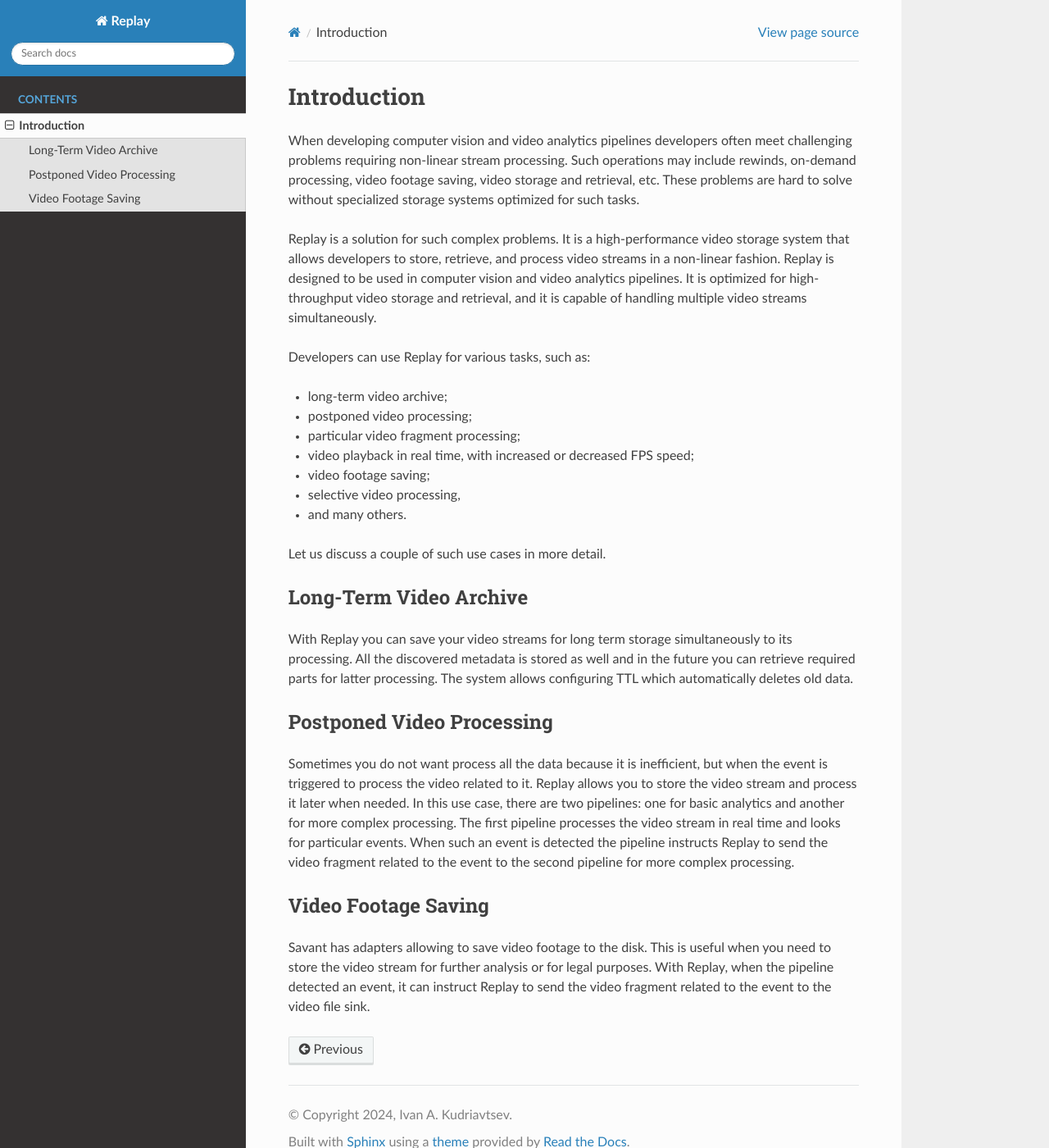
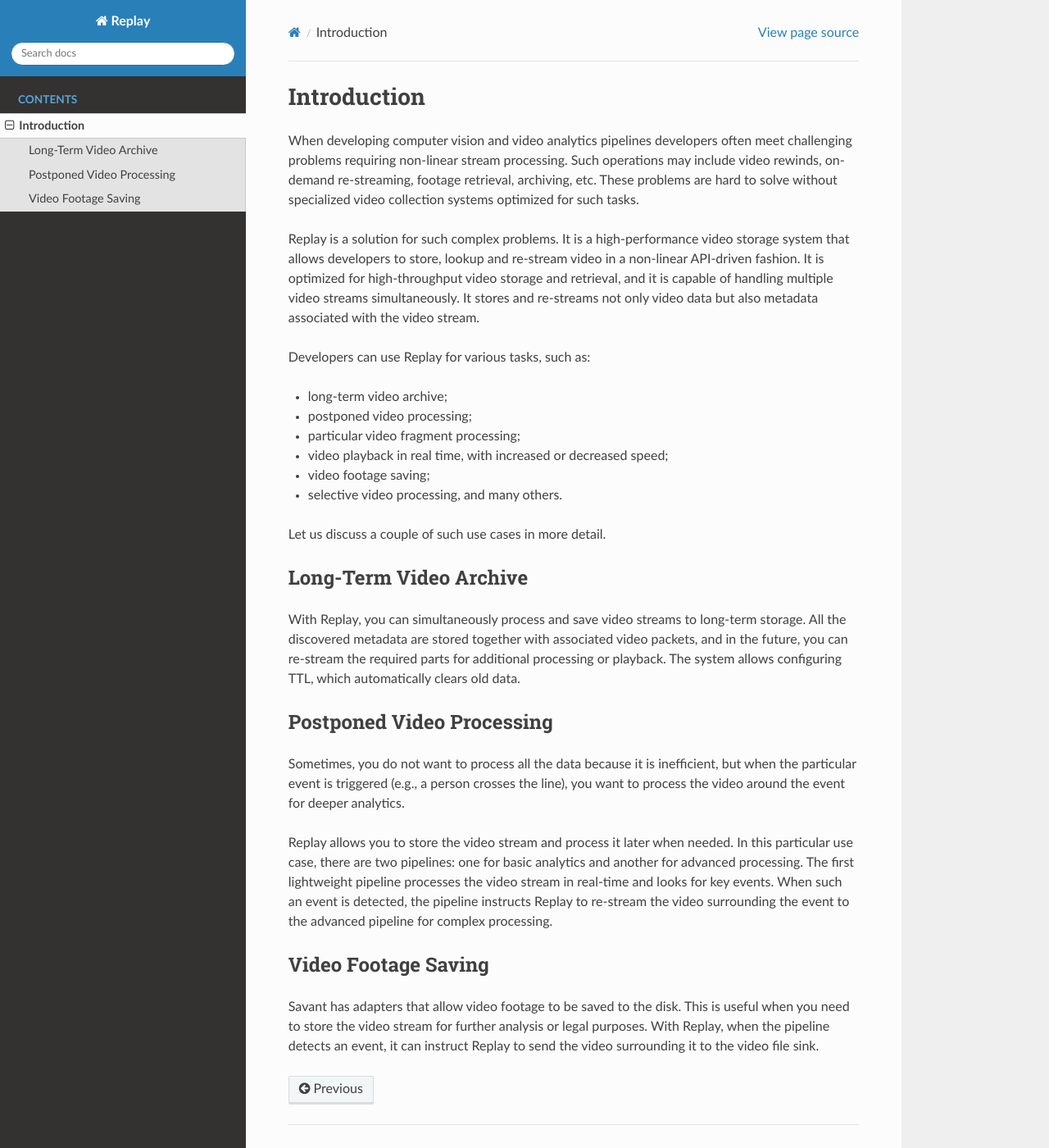
Before and after one commit to insight-platform/Replay, a Sphinx documentation site: the page built from docs/sections/introduction.rst, in a window 1280 px wide and 1400 px high. Shown: the whole window at 82% size. Built offline with Sphinx 7.4.7 and the Read the Docs theme 2.0.0, drawn with Linux system fonts in a browser that asks for light colours.

Commit message:
docs update

```diff
--- a/docs/sections/introduction.rst
+++ b/docs/sections/introduction.rst
@@ -1,33 +1,34 @@
 Introduction
 ============
 
-When developing computer vision and video analytics pipelines developers often meet challenging problems requiring non-linear stream processing. Such operations may include rewinds, on-demand processing, video footage saving, video storage and retrieval, etc. These problems are hard to solve without specialized storage systems optimized for such tasks.
+When developing computer vision and video analytics pipelines developers often meet challenging problems requiring non-linear stream processing. Such operations may include video rewinds, on-demand re-streaming, footage retrieval, archiving, etc. These problems are hard to solve without specialized video collection systems optimized for such tasks.
 
-Replay is a solution for such complex problems. It is a high-performance video storage system that allows developers to store, retrieve, and process video streams in a non-linear fashion. Replay is designed to be used in computer vision and video analytics pipelines. It is optimized for high-throughput video storage and retrieval, and it is capable of handling multiple video streams simultaneously.
+Replay is a solution for such complex problems. It is a high-performance video storage system that allows developers to store, lookup and re-stream video in a non-linear API-driven fashion. It is optimized for high-throughput video storage and retrieval, and it is capable of handling multiple video streams simultaneously. It stores and re-streams not only video data but also metadata associated with the video stream.
 
 Developers can use Replay for various tasks, such as:
 
 - long-term video archive;
 - postponed video processing;
 - particular video fragment processing;
-- video playback in real time, with increased or decreased FPS speed;
+- video playback in real time, with increased or decreased speed;
 - video footage saving;
-- selective video processing,
-- and many others.
+- selective video processing, and many others.
 
 Let us discuss a couple of such use cases in more detail.
 
 Long-Term Video Archive
 -----------------------
 
-With Replay you can save your video streams for long term storage simultaneously to its processing. All the discovered metadata is stored as well and in the future you can retrieve required parts for latter processing. The system allows configuring TTL which automatically deletes old data.
+With Replay, you can simultaneously process and save video streams to long-term storage. All the discovered metadata are stored together with associated video packets, and in the future, you can re-stream the required parts for additional processing or playback. The system allows configuring TTL, which automatically clears old data.
 
 Postponed Video Processing
 --------------------------
 
-Sometimes you do not want process all the data because it is inefficient, but when the event is triggered to process the video related to it. Replay allows you to store the video stream and process it later when needed. In this use case, there are two pipelines: one for basic analytics and another for more complex processing. The first pipeline processes the video stream in real time and looks for particular events. When such an event is detected the pipeline instructs Replay to send the video fragment related to the event to the second pipeline for more complex processing.
+Sometimes, you do not want to process all the data because it is inefficient, but when the particular event is triggered (e.g., a person crosses the line), you want to process the video around the event for deeper analytics.
+
+Replay allows you to store the video stream and process it later when needed. In this particular use case, there are two pipelines: one for basic analytics and another for advanced processing. The first lightweight pipeline processes the video stream in real-time and looks for key events. When such an event is detected, the pipeline instructs Replay to re-stream the video surrounding the event to the advanced pipeline for complex processing.
 
 Video Footage Saving
 --------------------
 
-Savant has adapters allowing to save video footage to the disk. This is useful when you need to store the video stream for further analysis or for legal purposes. With Replay, when the pipeline detected an event, it can instruct Replay to send the video fragment related to the event to the video file sink.
+Savant has adapters that allow video footage to be saved to the disk. This is useful when you need to store the video stream for further analysis or legal purposes. With Replay, when the pipeline detects an event, it can instruct Replay to send the video surrounding it to the video file sink.
```
